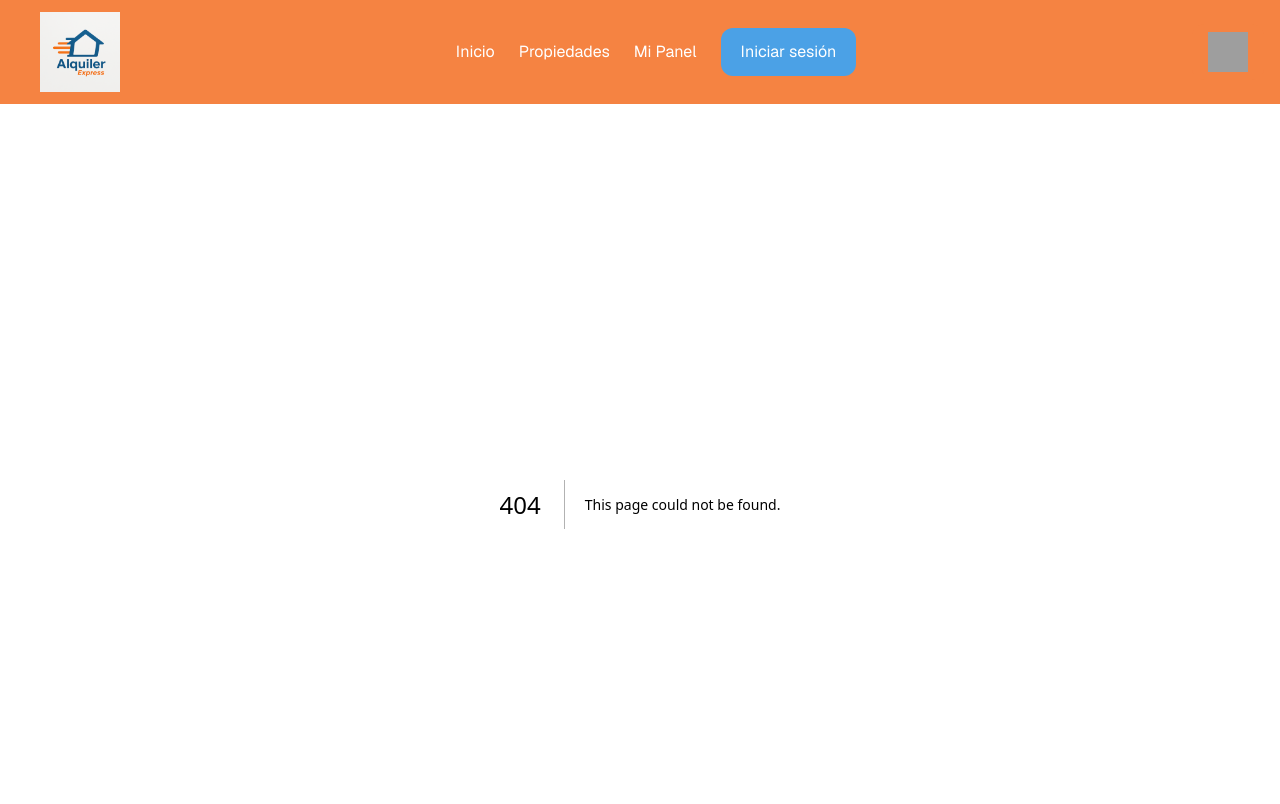
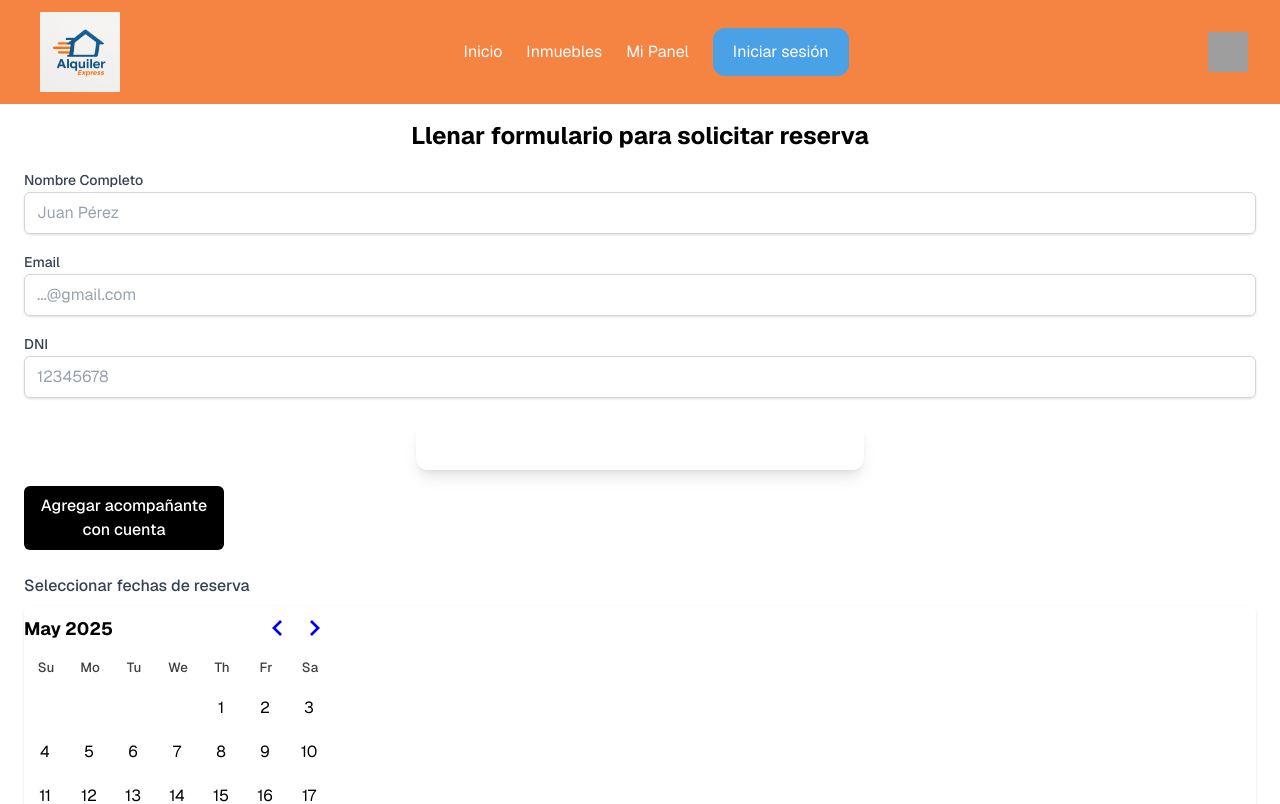
Before and after one commit to nachomattano/AlquilerExpress, a Next.js app: page /solicitarreserva in a window 1280 px wide. Before the commit this address had no page. Shown: the top 804 px of the page. Built offline with nearby package versions, Linux system fonts and the light colour scheme; grey boxes are pictures that could not be loaded.

Commit message:
Form-solicitud

```diff
--- a/src/app/inmuebles/page.tsx
+++ b/src/app/inmuebles/page.tsx
@@ -10,7 +10,7 @@ export default async function Alquiler() {
   return (
     <div>
       <h1 className="text-4xl font-bold mt-10 mb-8 text-center">Inmuebles en Alquiler</h1>
-        <div className="grid grid-cols-6 gap-15 p-35 pt-10 mb-8">
+        <div className="flex grid grid-cols-3 gap-15 p-35 pt-10 mb-8">
           {inmuebles.map((element: inmueble)=> {
             return(<div>
 
--- /dev/null
+++ b/src/app/solicitarreserva/page.tsx
@@ -0,0 +1,10 @@
+import Reservar from "@/components/DetalleInmueble/Reservar";
+
+export default function solicitudDeReserva (){
+
+
+return <>
+    <Reservar/>
+</>
+
+}
--- a/src/components/DetalleInmueble/DetalleDelInmueble.tsx
+++ b/src/components/DetalleInmueble/DetalleDelInmueble.tsx
@@ -1,38 +1,45 @@
+'use client'
 
 import { inmueble } from '@/types/inmueble';
 import Link from 'next/link';
 
+
 import { useSearchParams } from "next/navigation";
-import { useEffect, useState } from 'react';
-type Detalle = {
-    nom: string;
-    ciu: string;
-    loc: string;
-    cantHuespedes: string;
-    imagen: string;
-    descrip: string;
-    className?: string;
-};
+import { useState } from 'react';
 
 export default function DetalleDelInmueble({inmueble}:{inmueble:string}){
     let inmuebles:inmueble = JSON.parse(inmueble)
+    const [ isOpen, setIsOpen ] = useState(false)
+    const [ isOp, setIsOp ] = useState(false)
+
+    const handleSubmit = async (e: React.FormEvent) => {
+        e.preventDefault()
+    }
+    const [fullName, setFullName] = useState("")
+    const [email, setEmail] = useState("")
+    const [emailAcom, setEmailAcom] = useState("")
+    const [dni, setDni] = useState("")
     return (<>
 
 
-            <div className="p-1 mx-5 mt-15 bg-white rounded-xl shadow-md space-y-4">
-                <div className='px-9 gap-2 p-4'>
-                <label className="shadow-md bg-orange-100 px-4 py-2 rounded-md text-base ">titulo:{inmuebles?.titulo}</label>
-                <label className="shadow-md bg-orange-100 px-4 py-2 rounded-md text-base ">Ciudad:{inmuebles?.ciudad}</label>
-                <label className="shadow-md bg-orange-100 px-4 py-2 rounded-md text-base">Localidad:{inmuebles.localidad}</label>
-                <label className="shadow-md bg-orange-100 px-4 py-2 rounded-md text-base ">Cantidad de huéspedes:{inmuebles.cantidadHuespedes}</label>
-                <label className="absolute top-50 px-70 text-4xl">{inmuebles.direccion}</label>
-                <label className="absolute  px-70 top-70 text-2xl">Descripcion:{inmuebles.descripcion}</label>
+                <div className="flex justify-center items-center min-h-screen bg-gray-50">
+                    <div className="bg-white rounded-xl shadow-md p-8 space-y-4 w-full ">
+                        <div className="space-y-4">
+                            <label className="block shadow-md bg-orange-100 px-4 py-2 rounded-md text-base">Título: {inmuebles?.titulo}</label>
+                            <label className="block shadow-md bg-orange-100 px-4 py-2 rounded-md text-base">Ciudad: {inmuebles?.ciudad}</label>
+                            <label className="block shadow-md bg-orange-100 px-4 py-2 rounded-md text-base">Localidad: {inmuebles?.localidad}</label>
+                            <label className="block shadow-md bg-orange-100 px-4 py-2 rounded-md text-base">Cantidad de huéspedes: {inmuebles?.cantidadHuespedes}</label>
+                            <label className="block shadow-md bg-orange-100 px-4 py-2 rounded-md text-base">Dirección: {inmuebles?.direccion}</label>
+                            <label className="block shadow-md bg-orange-100 px-4 py-2 rounded-md text-base">Descripción: {inmuebles?.descripcion}</label>
+                        </div>
+                        <div className="pt-4 flex justify-center">
+                            <Link href="/solicitarreserva">
+                            <button className="bg-black hover:bg-gray-700 text-white w-48 py-2 rounded-xl">
+                                Alquilar
+                            </button>
+                            </Link>
+                        </div>
+                    </div>
                 </div>
-                <Link href= "/alquilar">
-                    <div className="absolute  px-210 top-120">
-                      <button className=" bg-black hover:bg-gray-300 text-white w-150 rounded-xl w-1/2 h-13 mx-5">Alquilar</button>
-                    </div>
-                </Link>
-            </div>
         </>)
 }
--- /dev/null
+++ b/src/components/DetalleInmueble/Reservar.tsx
@@ -0,0 +1,153 @@
+"use client";
+import { useState } from 'react';
+import { DayPicker, DateRange } from "react-day-picker";
+import "react-day-picker/dist/style.css";
+
+
+export default function Reservar (){
+
+    const [rangoFechas, setRangoFechas] = useState<DateRange | undefined>();
+
+    const [ isOp, setIsOp ] = useState(false)
+
+    const handleSubmit = async (e: React.FormEvent) => {
+        e.preventDefault()
+    }
+
+    const [fullName, setFullName] = useState("")
+    const [email, setEmail] = useState("")
+    const [emailAcom, setEmailAcom] = useState("")
+    const [dni, setDni] = useState("")
+
+    const [acompanantes, setAcompanantes] = useState<string[]>([]);
+
+    const agregarAcompanante = () => {
+    if (!emailAcom.trim()) return;
+    setAcompanantes((prev) => [...prev, emailAcom]);
+    setEmailAcom("");
+    setIsOp(false);
+  };
+
+return <>
+        <div className="h-full bg-white shadow-lg rounded-xl">
+                                <h2 className="text-center mt-4 text-2xl font-bold mb-4">Llenar formulario para solicitar reserva</h2>
+                                <div className="p-6 pt-0">
+                                <form onSubmit={handleSubmit} className="space-y-4">
+                                    <div className="space-y-2">
+                                    <label htmlFor="fullName" className="text-sm font-medium text-gray-700">
+                                    Nombre Completo
+                                    </label>
+                                    <input
+                                    id="fullName"
+                                    type="text"
+                                    placeholder="Juan Pérez"
+                                    required
+                                    value={fullName}
+                                    onChange={(e) => setFullName(e.target.value)}
+                                    className="w-full px-3 py-2 border border-gray-300 rounded-md shadow-sm placeholder-gray-400 focus:outline-none focus:ring-2 focus:ring-blue-500 focus:border-blue-500"/>
+                                    </div>
+
+                                    <div className="space-y-2">
+                                    <label htmlFor="fullName" className="text-sm font-medium text-gray-700">
+                                    Email
+                                    </label>
+                                    <input
+                                    id="fullName"
+                                    type="text"
+                                    placeholder="...@gmail.com"
+                                    required
+                                    value={email}
+                                    onChange={(e) => setEmail(e.target.value)}
+                                    className="w-full px-3 py-2 border border-gray-300 rounded-md shadow-sm placeholder-gray-400 focus:outline-none focus:ring-2 focus:ring-blue-500 focus:border-blue-500"/>
+                                    </div>
+
+
+                                    <div className="space-y-2">
+                                    <label htmlFor="dni" className="text-sm font-medium text-gray-700">
+                                     DNI
+                                    </label>
+                                    <input
+                                        id="dni"
+                                        type="text"
+                                        placeholder="12345678"
+                                        required
+                                        value={dni}
+                                        onChange={(e) => setDni(e.target.value)}
+                                        className="w-full px-3 py-2 border border-gray-300 rounded-md shadow-sm placeholder-gray-400 focus:outline-none focus:ring-2 focus:ring-blue-500 focus:border-blue-500"/>
+                                    </div>
+
+                                    <div className="max-w-md mx-auto bg-white shadow-lg rounded-xl p-6 mt-6">
+                                        {acompanantes.length > 0 && (
+                                        <div className="mb-4">
+                                            <h3 className="font-semibold text-lg text-green-700">Acompañantes agregados:</h3>
+                                            <ul className="list-disc list-inside text-gray-800 mt-2">
+                                            {acompanantes.map((email, index) => (
+                                            <li key={index}>{email}</li>
+                                        ))}
+                                            </ul>
+                                        </div>
+                                        )}
+                                    </div>
+
+
+
+                                    <div onSubmit={handleSubmit} className="space-y-4">
+                                        <button onClick={() => setIsOp(!isOp)} className='w-50 bg-black hover:bg-orange-600 text-white font-medium py-2 px-4 rounded-md transition-colors duration-200 focus:outline-none focus:ring-2 focus:ring-green-500 focus:ring-offset-2'>
+                                        Agregar acompañante con cuenta
+                                        </button>
+                                        {isOp && (
+                                            <div className="space-y-2">
+                                            <label htmlFor="fullName" className=" flex font-medium text-gray-700">
+                                            Email Acompañante
+                                            </label>
+                                            <input
+                                            id="fullName"
+                                            type="text"
+                                            placeholder="...@gmail.com"
+                                            required
+                                            value={emailAcom}
+                                            onChange={(e) => setEmailAcom(e.target.value)}
+                                            className="w-50 px-3 py-2 border border-gray-300 rounded-md shadow-sm placeholder-gray-400 focus:outline-none focus:ring-2 focus:ring-blue-500 focus:border-blue-500"/>
+
+                                            <button
+                                            onClick={agregarAcompanante}
+                                            type="button"
+                                            className="ml-4 w-50 bg-black hover:bg-orange-500 text-white py-2 px-2 rounded-md"
+                                                >
+                                            Confirmar acompañante
+                                            </button>
+                                            </div>
+                                        )}
+                                    </div>
+
+
+                                    <div className="mt-6">
+                                    <h3 className="text-md font-medium text-gray-700 mb-2">Seleccionar fechas de reserva</h3>
+                                        <DayPicker
+                                            mode="range"
+                                            selected={rangoFechas}
+                                            onSelect={setRangoFechas}
+                                            className="rounded-md shadow"
+                                        />
+
+                                    {rangoFechas?.from && rangoFechas?.to && (
+                                    <p className="mt-2 text-green-700 font-medium">
+                                        Fechas seleccionadas:{" "}
+                                    <span className="font-semibold">
+                                    {rangoFechas.from.toLocaleDateString()} – {rangoFechas.to.toLocaleDateString()}
+                                    </span>
+                                    </p>
+                                    )}
+                                    </div>
+
+                                    <button
+                                    type="submit"
+                                    className="w-full bg-orange-500 hover:bg-orange-600 text-white font-medium py-2 px-4 rounded-md transition-colors duration-200 focus:outline-none focus:ring-2 focus:ring-green-500 focus:ring-offset-2">
+                                    Enviar solicitud
+                                    </button>
+
+                                </form>
+                                </div>
+                            </div>
+        </>
+}
--- a/src/components/NavBar.tsx
+++ b/src/components/NavBar.tsx
@@ -38,7 +38,7 @@ export default function NavBar() {
                 </div>
                 <div className="hidden md:flex items-center space-x-6">
                     <Link href="/">Inicio</Link>
-                    <Link href="/propiedades">Propiedades</Link>
+                    <Link href="/inmuebles">Inmuebles</Link>
                     <Link href={`/panel${roles[rol]}`}>Mi Panel</Link>
                     <Link href="/auth">
                         <button>
--- a/src/components/inmuebles/CuadradoInmueble.tsx
+++ b/src/components/inmuebles/CuadradoInmueble.tsx
@@ -11,7 +11,7 @@ type CuadradoAlquilerProps = {
 export default function CuadradoInmueble({inmueble}:{inmueble:inmueble}) {
     return <>
                 <div className="shadow-md rounded-lg h-110 w-90 text-lg ">
-                  <div className="mt-6">
+                  <div className="grid mt-6">
                     <label className="px-6">Nombre:{inmueble.titulo} </label>
                     <label className="px-6">Ciudad:{inmueble.ciudad}</label>
                     <label className="px-6">Localidad:{inmueble.localidad}</label>
```
